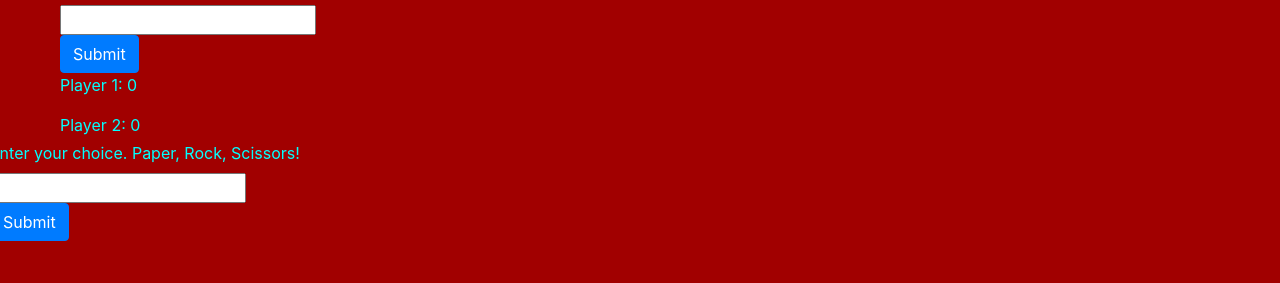
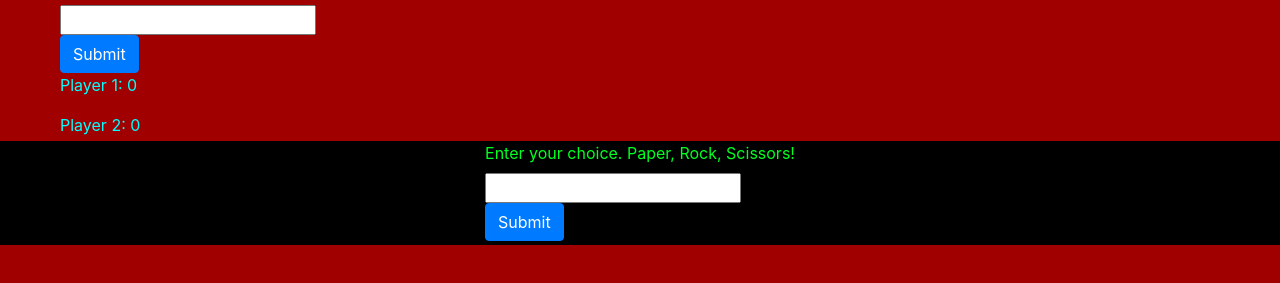
Before and after one commit to John-Pratt/Project3, a plain HTML site: page index.html in a window 1280 px wide. Shown: the part 83-366 px from the top of the page. Drawn offline with nearby package versions, Linux system fonts and the light colour scheme.

Commit message:
Added flex container to center the div container for user input

```diff
--- a/style.css
+++ b/style.css
@@ -2,3 +2,9 @@ body {
     background-color: #a10000;
     color: aqua;
 }
+.container1 {
+    display: flex;
+    justify-content: center;
+    background-color: #000000;
+    color: rgb(0, 255, 34);
+}
```
